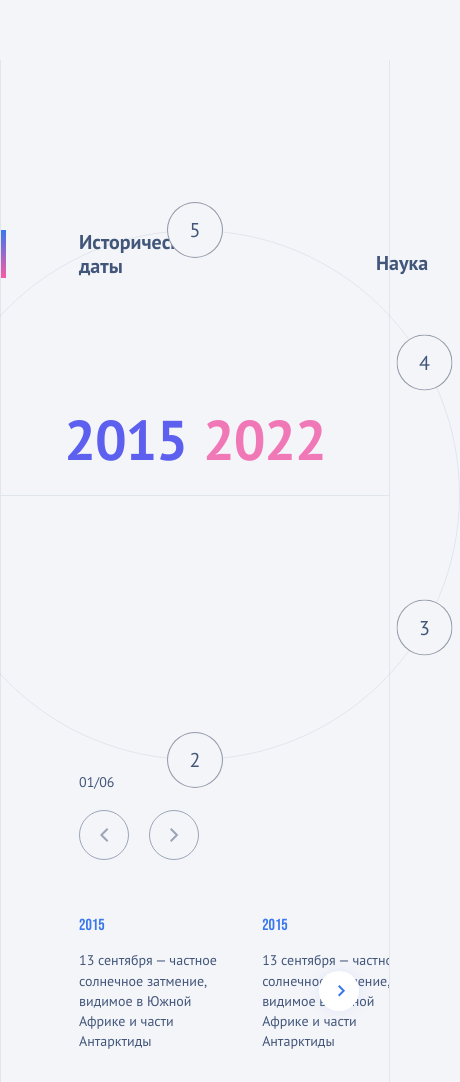
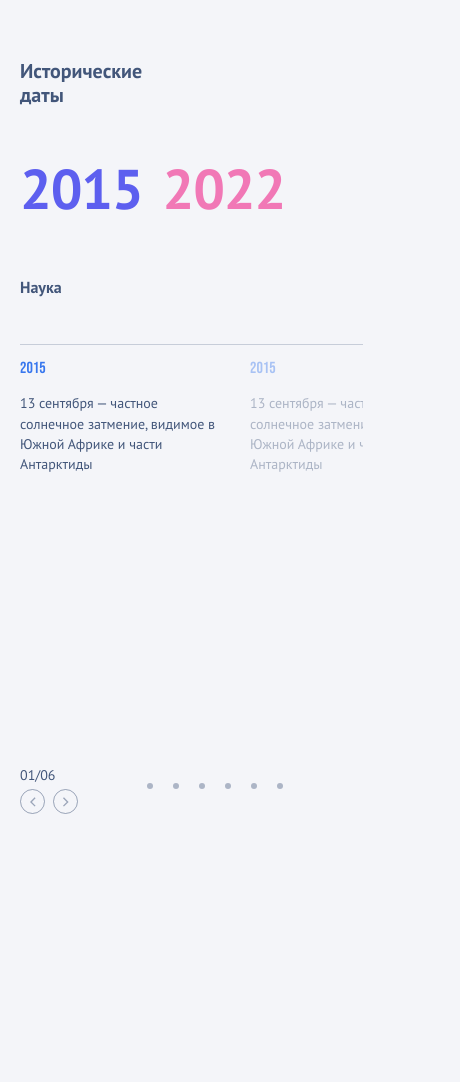
Before and after one commit to olesyakrayanskaya/circle, a website built with webpack: page src/index.html in a window 390 px wide. Shown: the whole page, 460 px wide, since content can reach past the window. After the commit the page ends 844 px from the top, so only its background shows below. Built offline with nearby package versions, Linux system fonts and the light colour scheme.

Commit message:
refactoring, media queries

```diff
--- a/src/index.html
+++ b/src/index.html
@@ -12,14 +12,14 @@
         <section class="dates-widget">
             <div class="dates">
                 <h2 class="dates__title">Исторические</br>даты</h2>
-                <h1 class="dates__period"><span class="start">2015</span>&nbsp;&nbsp;<span class="end">2022</span></h1>
+                <h1 class="dates__period"><span class="start">2015</span><span class="end">2022</span></h1>
                 <div class="dates__circle">
                     <div class="dates__point dates__point_active"><span class="dates__item-num">1</span></div>
                     <div class="dates__point dates__point_active"><span class="dates__item-num">2</span></div>
                     <div class="dates__point dates__point_active"><span class="dates__item-num">3</span></div>
                     <div class="dates__point dates__point_active"><span class="dates__item-num">4</span></div>
-                    <div class="dates__point dates__point_active"><span class="dates__item-num">5</span></div>
-                    <div class="dates__point dates__point_active"><span class="dates__item-num">6</span></div>
+                    <div class="dates__point"><span class="dates__item-num">5</span></div>
+                    <div class="dates__point"><span class="dates__item-num">6</span></div>
                 </div>
                 <span class="dates__info-title">Наука</span>
                 <div class="dates__pagination">
--- a/src/scss/abstracts/_mixins.scss
+++ b/src/scss/abstracts/_mixins.scss
@@ -5,7 +5,7 @@
     font-size: 56px;
     line-height: 120%;
 
-    @media (max-width: 600px) {
+    @media (max-width: variables.$mobile-bp) {
         font-size: 20px;
     }
 }
@@ -18,7 +18,11 @@
     text-align: center;
     color: variables.$start-date-color;
 
-    @media (max-width: 600px) {
+    @media (max-width: variables.$tablet-bp) {
+        font-size: 96px;
+    }
+
+    @media (max-width: variables.$mobile-bp) {
         font-size: 56px;
     }
 }
@@ -31,7 +35,11 @@
     text-align: center;
     color: variables.$end-date-color;
 
-    @media (max-width: 600px) {
+    @media (max-width: variables.$tablet-bp) {
+        font-size: 96px;
+    }
+
+    @media (max-width: variables.$mobile-bp) {
         font-size: 56px;
     }
 }
@@ -44,7 +52,7 @@
     text-transform: uppercase;
     color: variables.$date-info-color;
 
-    @media (max-width: 600px) {
+    @media (max-width: variables.$mobile-bp) {
         font-size: 16px;
     }
 }
--- a/src/scss/abstracts/_variables.scss
+++ b/src/scss/abstracts/_variables.scss
@@ -1,5 +1,14 @@
 $padding-top: 170px;
 $padding-left: 78px;
+$padding-right: 42px;
+$padding-bottom: 100px;
+
+$padding-top-sm: 59px;
+$padding-left-sm: 20px;
+$padding-right-sm: 27px;
+$padding-bottom-sm: 20px;
+
+$circle-top: 20px;
 
 $radius: 265px;
 $item-radius: 28px;
@@ -17,3 +26,4 @@ $date-info-color: #3877ee;
 $item-active-color: #303E58;
 
 $mobile-bp: 576px;
+$tablet-bp: 1200px;
--- a/src/scss/components/_dates-widget.scss
+++ b/src/scss/components/_dates-widget.scss
@@ -2,9 +2,25 @@
 @use '../abstracts/mixins';
 
 .dates-widget {
-    min-height: 100vh;
+    position: relative;
+    padding-top: variables.$padding-top;
+    padding-right: variables.$padding-right;
+    padding-left: variables.$padding-left;
+    padding-bottom: variables.$padding-bottom;
     border-left: 1px solid rgba(variables.$main-color, 0.1);
     border-right: 1px solid rgba(variables.$main-color, 0.1);
+
+    @media (max-width: variables.$tablet-bp) {
+        border-left: none;
+        border-right: none;
+    }
+
+    @media (max-width: variables.$mobile-bp) {
+        padding-top: variables.$padding-top-sm;
+        padding-right: variables.$padding-right-sm;
+        padding-left: variables.$padding-left-sm;
+        padding-bottom: variables.$padding-bottom-sm;
+    }
 
     &::before {
         content: '';
@@ -20,4 +36,5 @@
             display: none;
         }
     }
+
 }
--- a/src/scss/components/_dates.scss
+++ b/src/scss/components/_dates.scss
@@ -4,27 +4,37 @@
 .dates {
     position: relative;
     min-height: 800px;
-    padding-top: variables.$padding-top;
 
     &::before {
         content: '';
         position: absolute;
-        top: calc(variables.$padding-top + variables.$radius - 0.5px);
-        left: 0;
+        top: calc(variables.$radius - 0.5px + variables.$circle-top);
+        left: -1*variables.$padding-left;
         z-index: 1;
-        width: 100%;
+        width: calc(100% + variables.$padding-right + variables.$padding-left);
+        max-width: 1440px;
         height: 1px;
         background-color: rgba(variables.$main-color, 0.1);
+
+        @media (max-width: variables.$mobile-bp) {
+            width: 100%;
+            background-color: #C7CDD9;
+            left: 0;
+        }
+
     }
 
     @media (max-width: variables.$mobile-bp) {
-        margin-top: 60px;
+        min-height: 300px;
     }
 
     &__title {
         position: relative;
         @include mixins.h2-text;
-        padding-left: variables.$padding-left;
+
+        @media (max-width: variables.$mobile-bp) {
+            margin-bottom: variables.$padding-top-sm;
+        }
 
         &::before {
             content: '';
@@ -32,30 +42,58 @@
             width: 5px;
             height: 100%;
             top: 0;
-            left: 0;
+            left: calc(-1*variables.$padding-left);
             background: linear-gradient(to bottom,
                     #3877EE -5.56%,
                     #3877EE 0%,
                     #EF5DA8 94.44%,
                     #EF5DA8 100%);
+
+            @media (max-width: variables.$mobile-bp) {
+                display: none;
+            }
         }
     }
 
     &__period {
         position: absolute;
-        top: calc(variables.$padding-top + variables.$radius - 78.5px);
+        top: calc(variables.$radius - 70px);
         left: 0;
         z-index: 1;
         width: 100%;
         text-align: center;
         pointer-events: none;
+        white-space: nowrap;
+
+        @media (max-width: variables.$tablet-bp) {
+            top: calc(variables.$radius - 20px);
+        }
+
+        @media (max-width: variables.$mobile-bp) {
+            position: static;
+            text-align: left;
+            margin-bottom: variables.$padding-top-sm;
+        }
 
         .start {
             @include mixins.start-date-text;
+            display: inline-block;
+            margin-right: 50px;
+
+            @media (max-width: variables.$tablet-bp) {
+                margin-right: 10px;
+            }
         }
 
         .end {
             @include mixins.end-date-text;
+            display: inline-block;
+            margin-left: 50px;
+
+            @media (max-width: variables.$tablet-bp) {
+                margin-left: 10px;
+            }
+
         }
     }
 
@@ -67,11 +105,15 @@
         align-items: center;
         width: 2*variables.$radius;
         height: 2*variables.$radius;
-        left: calc(50% - variables.$radius);
-        top: variables.$padding-top;
+        left: calc(50% - variables.$radius - 18px);
+        top: variables.$circle-top;
         border: 1px solid rgba(variables.$main-color, 0.1);
         border-radius: 50%;
         pointer-events: all;
+
+        @media (max-width: variables.$mobile-bp) {
+            display: none;
+        }
     }
 
     &__point {
@@ -88,7 +130,7 @@
         height: variables.$point-radius*2;
         border-radius: 50%;
         background-color: variables.$main-color;
-        transition: width variables.$transition-time linear, height variables.$transition-time linear;
+        transition: all variables.$transition-time linear;
 
         // Анимация движения по окружности
         animation-duration: 12s;
@@ -132,6 +174,32 @@
     cursor: pointer;
 }
 
+@media (hover:hover) {
+
+    &__point:hover:not(.dates__point_active) {
+        margin-left: -1*variables.$item-radius;
+        margin-top: -1*variables.$item-radius;
+        width: variables.$item-radius*2;
+        height: variables.$item-radius*2;
+        background-color: variables.$bcg-color;
+        border: 1px solid rgba(variables.$item-active-color, 0.5);
+    }
+
+}
+
+@media (hover:none) {
+
+    &__point:active:not(.dates__point_active) {
+        margin-left: -1*variables.$item-radius;
+        margin-top: -1*variables.$item-radius;
+        width: variables.$item-radius*2;
+        height: variables.$item-radius*2;
+        background-color: variables.$bcg-color;
+        border: 1px solid rgba(variables.$item-active-color, 0.5);
+    }
+
+}
+
 &__point_active {
     margin-left: -1*variables.$item-radius;
     margin-top: -1*variables.$item-radius;
@@ -142,35 +210,71 @@
 }
 
 &__item-num {
-    display: none;
+    opacity: 0;
     font-weight: 400;
     font-size: 20px;
     line-height: 150%;
+    transition: opacity 0.2s linear;
 }
 
 &__point_active>&__item-num {
-    display: inline;
+    opacity: 1;
+}
+
+@media (hover:hover) {
+
+    &__point:hover:not(.dates__point_active)>&__item-num {
+        opacity: 1;
+    }
+
+}
+
+@media (hover:none) {
+
+    &__point:active:not(.dates__point_active)>&__item-num {
+        opacity: 1;
+    }
+
 }
 
 &__info-title {
     position: absolute;
-    left: calc(50% + variables.$radius - 84px);
-    top: calc(variables.$padding-top + variables.$item-radius - 10px);
+    left: calc(50% + variables.$radius - 110px);
+    top: 40px;
     font-weight: 700;
     font-size: 20px;
     line-height: 150%;
+
+    @media (max-width: variables.$mobile-bp) {
+        position: static;
+        font-size: 16px;
+    }
 }
 
 &__pagination {
     position: absolute;
     bottom: 0;
-    left: variables.$padding-left;
+    left: 0;
+    width: 100%;
+    margin-bottom: 56px;
+
+    @media (max-width: variables.$mobile-bp) {
+        position: fixed;
+        left: variables.$padding-left-sm;
+        bottom: 30px;
+        width: 100%;
+        margin-bottom: 0;
+    }
 }
 
 &__num {
     margin-bottom: 20px;
     font-weight: 400;
     font-size: 14px;
+
+    @media (max-width: variables.$mobile-bp) {
+        margin-bottom: 0px;
+    }
 }
 
 &__btns {
@@ -178,6 +282,10 @@
     justify-content: flex-start;
     align-items: center;
     gap: 20px;
+
+    @media (max-width: variables.$mobile-bp) {
+        gap: 8px;
+    }
 }
 
 &__btn {
@@ -190,6 +298,15 @@
     background-color: transparent;
     transition: background-color variables.$transition-time linear;
     border: 1px solid rgba(variables.$main-color, 0.5);
+
+    @media (max-width: variables.$mobile-bp) {
+        width: 25px;
+        height: 25px;
+
+        & svg {
+            width: 6px;
+        }
+    }
 
     @media (hover:hover) {
         &:hover {
@@ -217,4 +334,33 @@
     }
 }
 
+&__actions {
+    width: 100%;
 }
+
+&__bullets {
+
+    display: flex;
+    justify-content: center;
+    align-items: center;
+    gap: 20px;
+
+    @media (min-width: 900px) {
+        display: none;
+    }
+}
+
+&__bullet {
+    width: 6px;
+    height: 6px;
+    border-radius: 50%;
+    background-color: rgba(variables.$main-color, 0.4);
+    transition: background-color 0.2s linear;
+    cursor: pointer;
+
+    &_active {
+        background-color: rgba(variables.$main-color, 1);
+    }
+}
+
+}
--- a/src/scss/components/_slider.scss
+++ b/src/scss/components/_slider.scss
@@ -3,10 +3,6 @@
 
 .info.swiper {
     width: 100%;
-    padding-left: variables.$padding-left;
-    padding-top: 56px;
-    padding-right: 42px;
-    padding-bottom: 30px;
 }
 
 .info {
@@ -17,13 +13,19 @@
         position: relative;
     }
 
-    .info__slide {
+    &__slide {
         opacity: 1;
         transition: opacity 0.2s;
     }
 
-    .info__slide:not(.swiper-slide-visible) {
+    &__slide:not(.swiper-slide-visible) {
         opacity: 0;
+    }
+
+    @media (max-width: variables.$mobile-bp) {
+        &__slide:not(.swiper-slide-active) {
+            opacity: 0.4;
+        }
     }
 
     &__title {
@@ -49,6 +51,10 @@
         box-shadow: 0 0 15px 0 rgba(56, 119, 238, 0.1);
         cursor: pointer;
 
+        @media (max-width: variables.$mobile-bp) {
+            display: none;
+        }
+
         &_next {
             right: 30px;
             padding-left: 5px;
```
